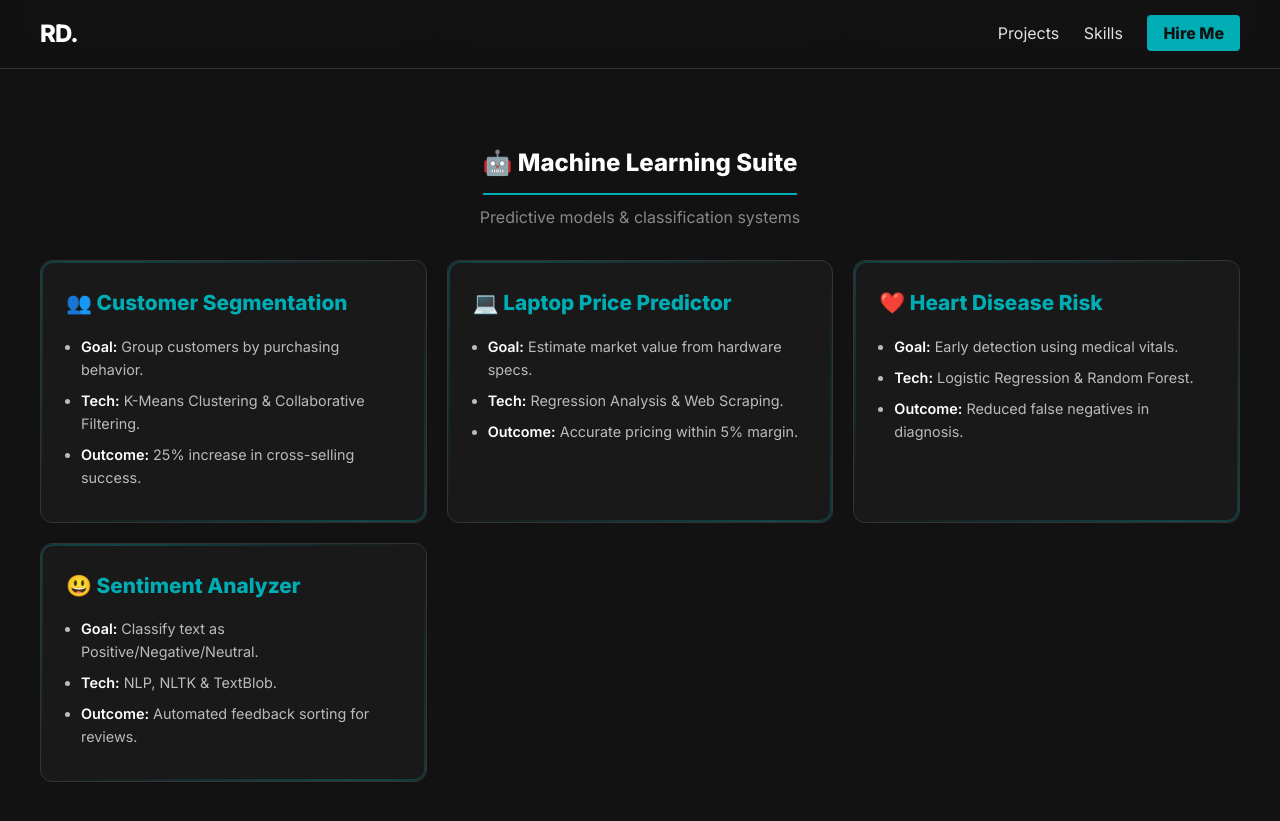
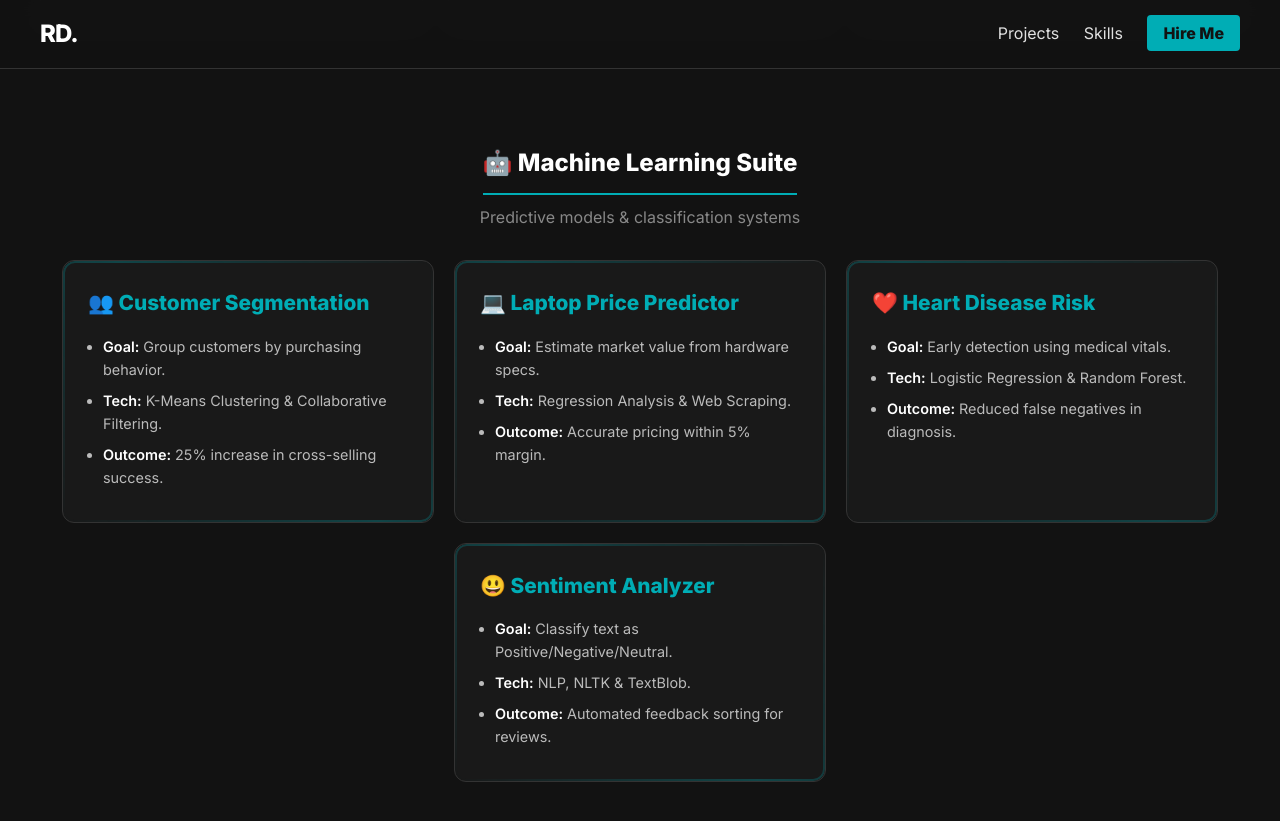
Before and after one commit to IamRaNo/iamrano.github.io, a Jekyll site: the page built from index.md, in a window 1280 px wide and 900 px high, scrolled down 1592 px. Shown: the top 821 px of the window. Built offline with Jekyll 4.4.1, drawn with Linux system fonts in a browser that asks for light colours.

Commit message:
Update style.css

```diff
--- a/assets/css/style.css
+++ b/assets/css/style.css
@@ -192,8 +192,9 @@ img { max-width: 100%; border-radius: 6px; }
 
 /* --- 7. NEON CARDS (ML Suite) --- */
 .ml-grid {
-    display: grid;
-    grid-template-columns: repeat(auto-fit, minmax(300px, 1fr));
+    display: flex !important;       /* Changed from Grid to Flex */
+    flex-wrap: wrap;                /* Allows cards to move to next line */
+    justify-content: center;        /* Centers everything in every row */
     gap: 20px;
     margin-top: 30px;
 }
@@ -207,6 +208,7 @@ img { max-width: 100%; border-radius: 6px; }
     overflow: hidden;
     transition: all 0.3s ease;
     z-index: 1;
+    width: 320px;                   /* Added fixed width for consistency */
 }
 
 .neon-card::before {
```
